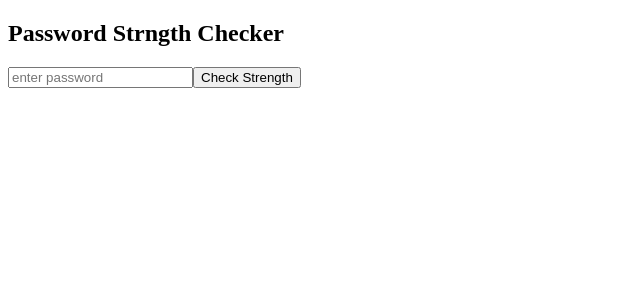
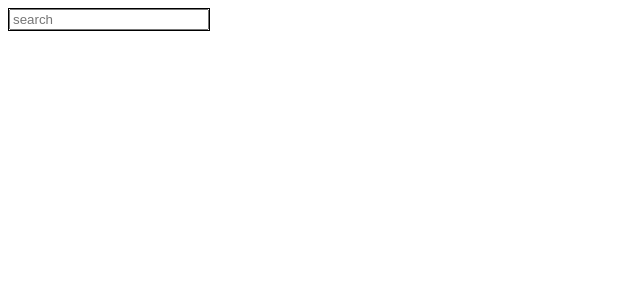
Before and after one commit to Kishore-L13/Namaste_react_Practice, a React (Vite) app: page / in a window 1280 px wide. Shown: the top 300 px of the page, without its empty margins (0-640 px from the left). Built offline with nearby package versions, Linux system fonts and the light colour scheme.

Commit message:
Auto-search

```diff
--- a/src/App.css
+++ b/src/App.css
@@ -14,3 +14,10 @@ padding: 5px 10px;
   cursor: pointer;
   color: red;
 }
+.search{
+  display: flex;
+  flex-direction: column;
+  border: 1px solid black;
+  width: 200px;
+  max-height: max-content;
+}
--- a/src/App.jsx
+++ b/src/App.jsx
@@ -3,13 +3,13 @@ import './App.css'
 import ChipsInput from './Project/ChipsInput'
 import OTP_input from './Project/OTP_input'
 import TodoList from './Project/TodoList'
-
+import Auto_search from './Project/Auto_search'
 function App() {
 
   return (
     <>
       <div>
-        <OTP_input/>
+        <Auto_search/>
       </div>
     </>
   )
--- /dev/null
+++ b/src/Project/Auto_search.jsx
@@ -0,0 +1,31 @@
+import React, { useState } from 'react'
+
+const item = ["Apple","banana","mango","orange"]
+
+const Auto_search = () => {
+    const [input,setInput] = useState("")
+    const [search,setSearch] = useState([])
+    const [show,setShow] = useState(false)
+    const handleSearch = (input) => {
+    setInput(input);
+    const filtered = item.filter((item) =>
+      item.toLowerCase().includes(input.toLowerCase())
+    );
+    setSearch(filtered);
+  };
+  return (
+    <div className='search'>
+        <input type='text' placeholder='search'
+        value={input}
+        onFocus={(e)=>setShow(true)}
+        onBlur={(e)=>setShow(false)}
+        onChange={(e)=>handleSearch(e.target.value)}
+        />
+        {show && search.length > 0 && search.map((i,index) =>(
+            <span key={index}>{i}</span>
+        ))}
+    </div>
+  )
+}
+
+export default Auto_search
```
